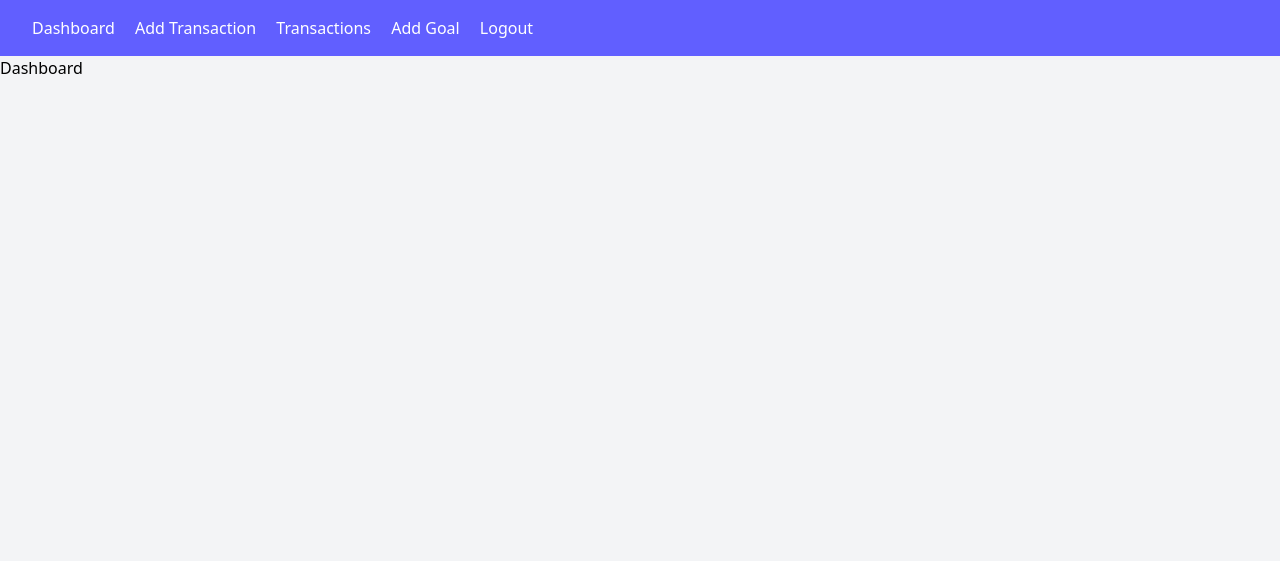
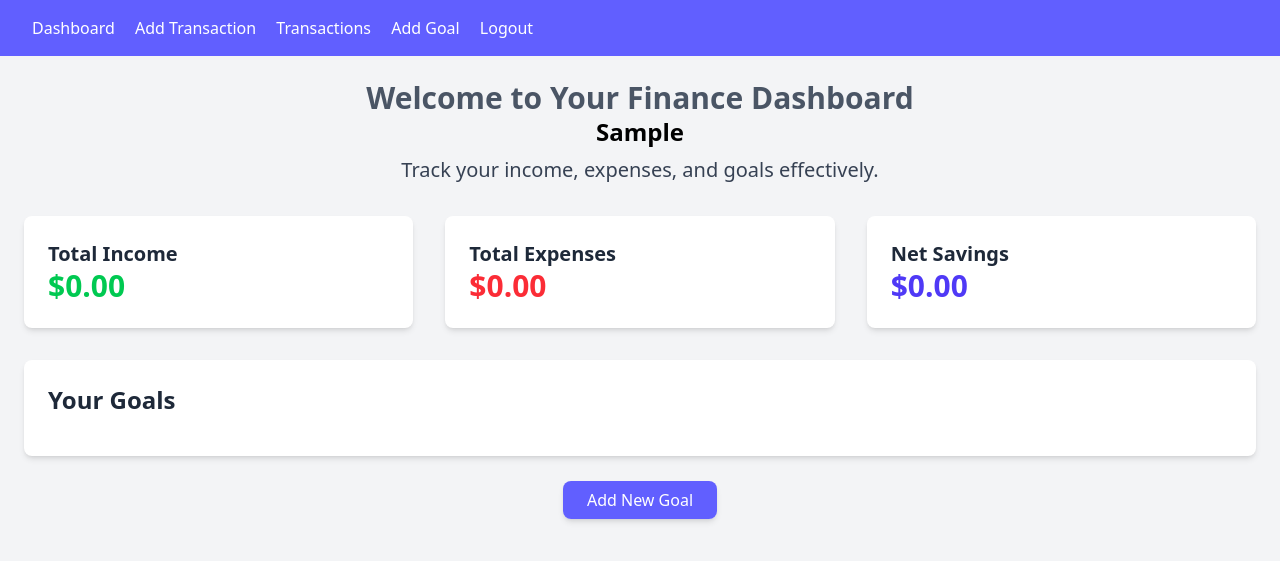
Before and after one commit to Aryan1021/FinTrack, a Django app: page / in a window 1280 px wide. Shown: the top 561 px of the page. Run offline with Django 5.2, Linux system fonts and the light colour scheme; the visitor is signed in with stand-in values (Sample User, id 1); data that the repository does not hold is empty.

Commit message:
Enhance Dashboard functionality: display total income, expenses, net savings, and goal progress; update dashboard template for improved user experience

```diff
--- a/finance/templates/finance/dashboard.html
+++ b/finance/templates/finance/dashboard.html
@@ -1,5 +1,47 @@
 {% extends "finance/base.html" %}
 {% block title %}Dashboard{% endblock title %}
 {% block content %}
-<h1>Dashboard</h1>
+<div class="container mx-auto p-6">
+    <div class="text-center mb-8">
+        <h1 class="text-3xl font-bold text-gray-600">Welcome to Your Finance Dashboard</h1>
+        <h1 class="text-2xl font-bold">{{request.user|capfirst}}</h1>
+        <p class="text-xl text-gray-700 mt-2 ">Track your income, expenses, and goals effectively.</p>
+    </div>
+    <div class="grid grid-cols-1 sm:grid-cols-2 lg:grid-cols-3 gap-8 mb-8">
+        <div class="bg-white p-6 rounded-lg shadow-md">
+            <h2 class="text-xl font-semibold text-gray-800">Total Income</h2>
+            <p class="text-3xl font-bold text-green-500">${{ total_income|floatformat:2 }}</p>
+        </div>
+        <div class="bg-white p-6 rounded-lg shadow-md">
+            <h2 class="text-xl font-semibold text-gray-800">Total Expenses</h2>
+            <p class="text-3xl font-bold text-red-500">${{ total_expense|floatformat:2 }}</p>
+        </div>
+        <div class="bg-white p-6 rounded-lg shadow-md">
+            <h2 class="text-xl font-semibold text-gray-800">Net Savings</h2>
+            <p class="text-3xl font-bold text-indigo-600">${{ net_savings|floatformat:2 }}</p>
+        </div>
+    </div>
+
+    <div class="bg-white p-6 rounded-lg shadow-md mb-8">
+        <h2 class="text-2xl font-semibold text-gray-800 mb-4">Your Goals</h2>
+        <ul class="space-y-4">
+            {% for item in goal_progress %}
+            <li class="flex justify-between items-center">
+                <div class="text-gray-800">
+                    <p class="font-semibold">{{ item.goal.title }}</p>
+                    <p class="text-sm text-gray-600">Target: ${{ item.goal.target_amount|floatformat:2 }}</p>
+                    <p class="text-sm text-gray-600">Deadline: {{ item.goal.deadline }}</p>
+                </div>
+                <div class="text-right">
+                    <p class="text-xl font-bold text-indigo-500">{{ item.progress|floatformat:2 }}%</p>
+                </div>
+            </li>
+            {% endfor %}
+        </ul>
+    </div>
+    <div class="text-center">
+        <a href="{% url 'goal_add' %}" class="bg-indigo-500 text-white px-6 py-2 rounded-lg
+        shadow-md hover:bg-indigo-600 transition">Add New Goal</a>
+    </div>
+</div>
 {% endblock content %}
--- a/finance/views.py
+++ b/finance/views.py
@@ -4,6 +4,7 @@ from finance.forms import RegisterForm, TransactionForm, GoalForm
 from django.contrib.auth import login
 from django.contrib.auth.mixins import LoginRequiredMixin
 from .models import Transaction, Goal
+from django.db.models import Sum
 
 class RegisterView(View):
     def get(self, request, *args, **kwargs):
@@ -19,7 +20,36 @@ class RegisterView(View):
 
 class DashboardView(LoginRequiredMixin, View):
     def get(self, request, *args, **kwargs):
-        return render(request, 'finance/dashboard.html')
+        transactions = Transaction.objects.filter(user = request.user)
+        goals = Goal.objects.filter(user = request.user)
+
+        total_income = Transaction.objects.filter(user = request.user, transaction_type='Income').aggregate(Sum('amount'))['amount__sum'] or 0
+
+        total_expense = Transaction.objects.filter(user = request.user, transaction_type='Expense').aggregate(Sum('amount'))['amount__sum'] or 0
+
+        net_savings = total_income - total_expense
+
+        remaining_savings = net_savings
+
+        goal_progress = []
+        for goal in goals:
+            if remaining_savings >= goal.target_amount:
+                goal_progress.append({'goal':goal, 'progress': 100})
+                remaining_savings -= goal.target_amount
+            elif remaining_savings > 0:
+                progress = (remaining_savings / goal.target_amount) * 100
+                remaining_savings = 0
+            else:
+                goal_progress.append({'goal':goal, 'progress': 0})
+
+        context = {
+            'transactions': transactions,
+            'total_income': total_income,
+            'total_expense': total_expense,
+            'net_savings': net_savings,
+            'goal_progress': goal_progress,
+        }
+        return render(request, 'finance/dashboard.html', context)
 
 class TransactionCreateView(LoginRequiredMixin, View):
     def get(self, request, *args, **kwargs):
```
Also changed, not shown: finance/templates/finance/goal_form.html (+0 -21 lines).
